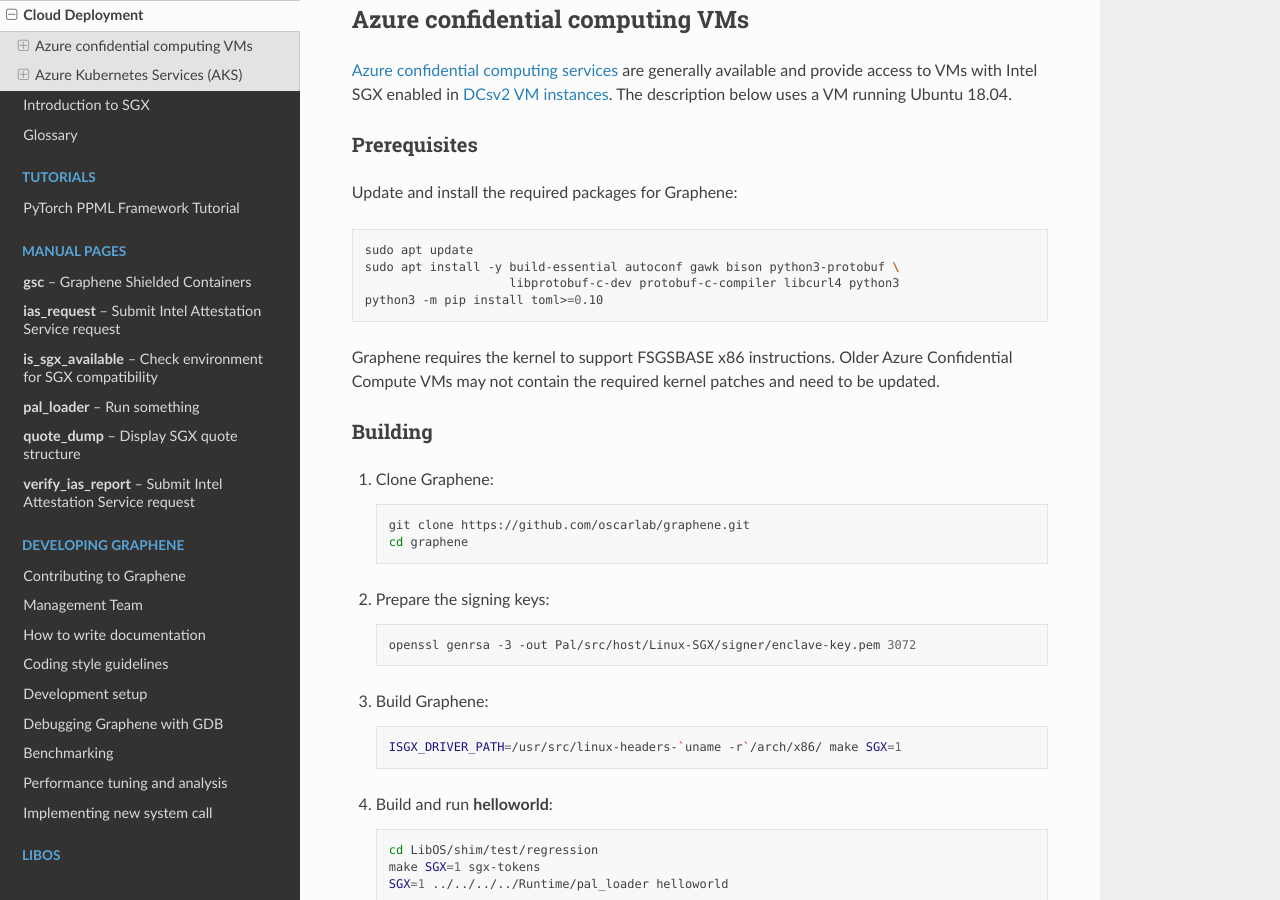
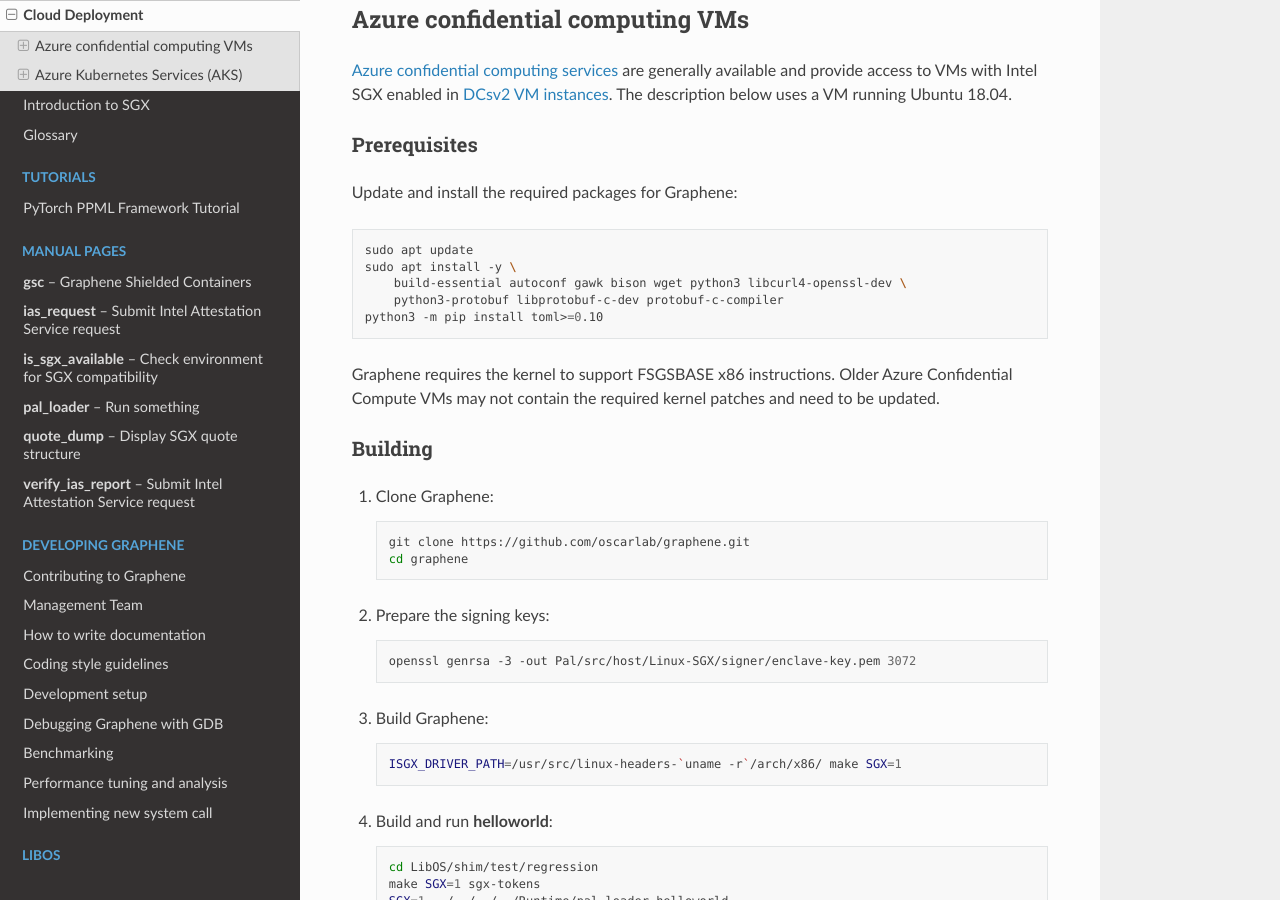
Before and after one commit to aeropittura/vaultrun, a Sphinx documentation site: the page built from Documentation/cloud-deployment.rst, in a window 1280 px wide and 900 px high, scrolled down 325 px. Built offline with Sphinx 7.4.7 and the Read the Docs theme 2.0.0, drawn with Linux system fonts in a browser that asks for light colours.

Commit message:
[Docs] Fix libcurl4-openssl-dev requirement
Signed-off-by: Nils Hanke <nils.hanke@rub.de>

Original-author: Nils Hanke <nils.hanke@rub.de>
Original-committer: Michał Kowalczyk <mkow@invisiblethingslab.com>
Original-commit: 7087eea3b68e5eee306b0d07bb95b7d6faec25df

```diff
--- a/Documentation/cloud-deployment.rst
+++ b/Documentation/cloud-deployment.rst
@@ -26,8 +26,9 @@ Prerequisites
 Update and install the required packages for Graphene::
 
    sudo apt update
-   sudo apt install -y build-essential autoconf gawk bison python3-protobuf \
-                       libprotobuf-c-dev protobuf-c-compiler libcurl4 python3
+   sudo apt install -y \
+       build-essential autoconf gawk bison wget python3 libcurl4-openssl-dev \
+       python3-protobuf libprotobuf-c-dev protobuf-c-compiler
    python3 -m pip install toml>=0.10
 
 Graphene requires the kernel to support FSGSBASE x86 instructions. Older Azure
```
